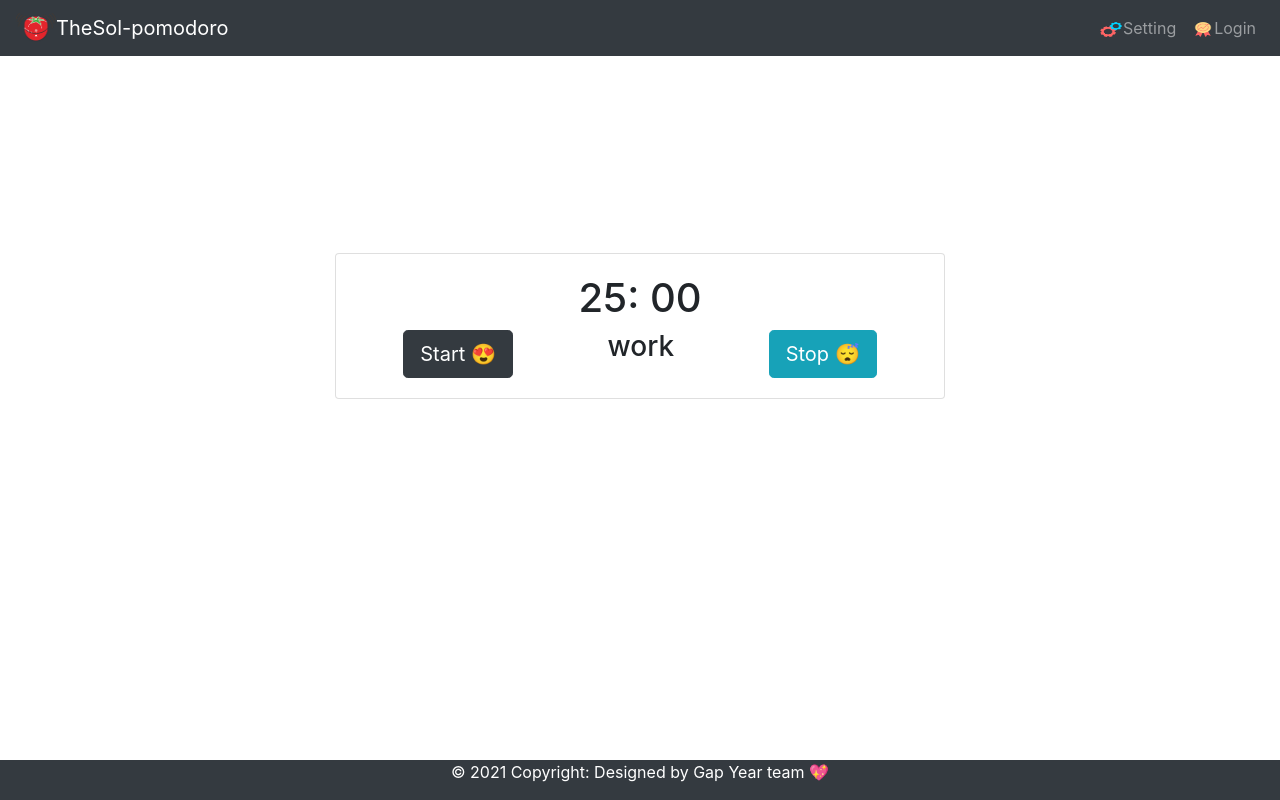
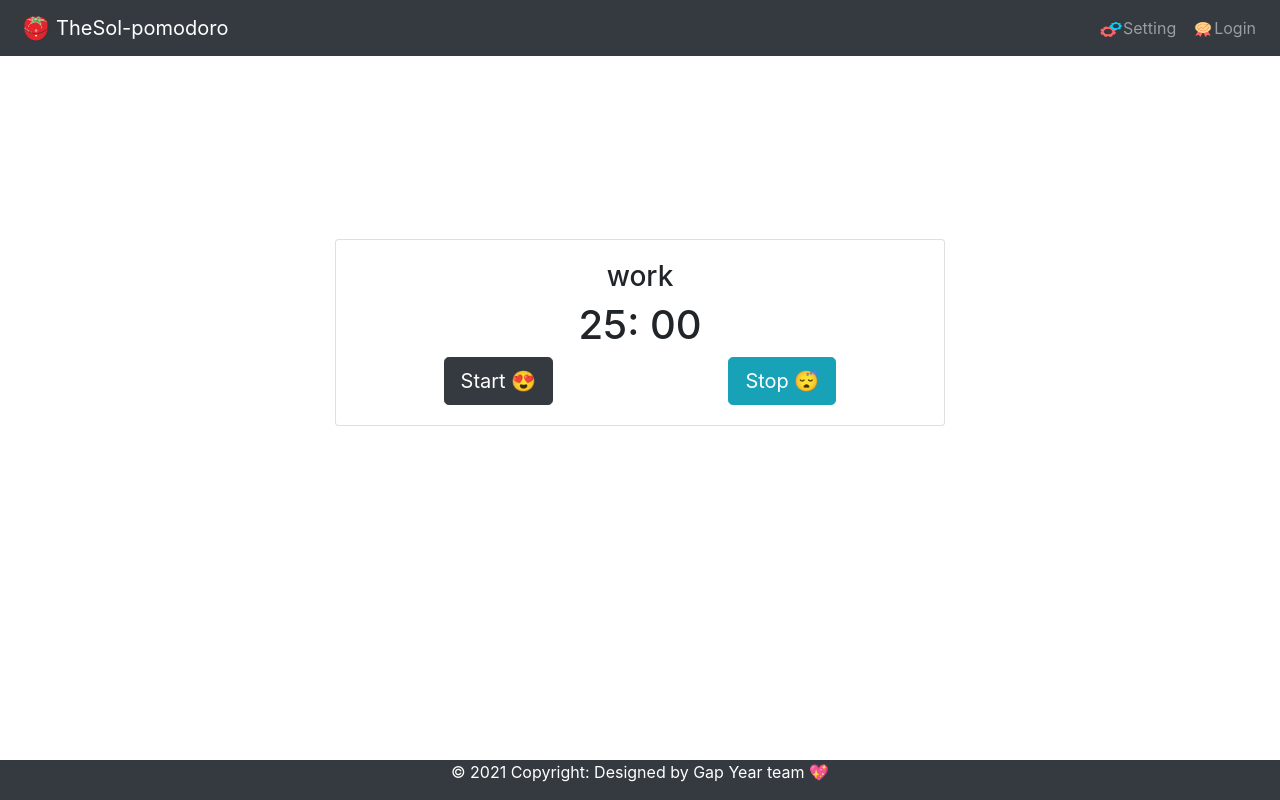
Before and after one commit to the-sol/pomodoro, a React (Create React App) app: page / in a window 1280 px wide. Built offline with nearby package versions, Linux system fonts and the light colour scheme.

Commit message:
Refactor: move the position of display the text
instead of display the text between the buttons, show it above the timer

```diff
--- a/src/component/Timer/index.jsx
+++ b/src/component/Timer/index.jsx
@@ -50,13 +50,13 @@ const Timer = () => {
   return (
     <>
       <h1>
+        <h3>{periodText}</h3>
         {`${mins.toString().padStart(2, '0')}:
         ${secs.toString().padStart(2, '0')}`}
         {' '}
       </h1>
       <div className="d-flex justify-content-around">
         <Button variant="dark" size="lg" type="button" onClick={handleStartClick}>Start &#128525;</Button>
-        <h3>{periodText}</h3>
         <Button variant="info" size="lg" type="button" onClick={handleStopClick}>Stop &#128564;</Button>
       </div>
     </>
```
